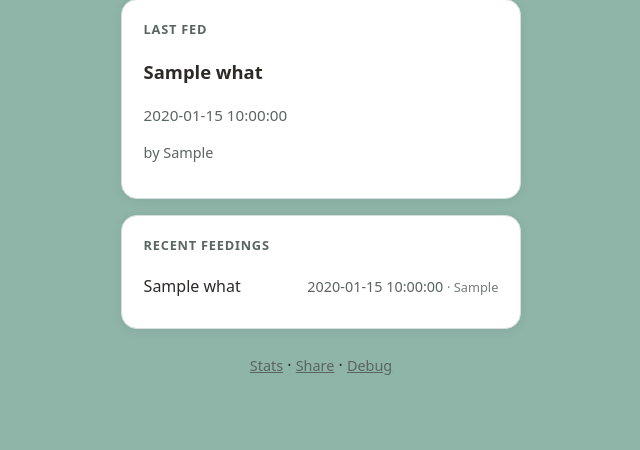
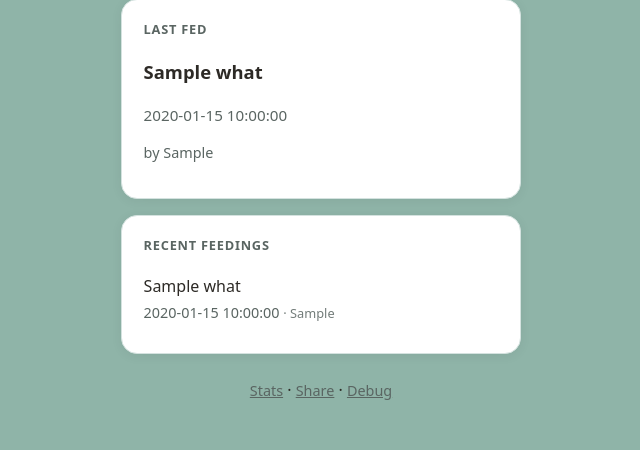
Before and after one commit to Simon-Ince/terry-the-cat, a Flask app: template templates/index.html in a window 1280 px wide. Shown: the part 652-1102 px from the top of the page, without its empty margins (319-959 px from the left). Before the commit the page ends 1027 px from the top, so only its background shows below. Run offline with Flask 2, Linux system fonts and the light colour scheme; the template is opened without the code that fills it: most values are stand-ins (such as "Sample title", 1, 10 or a date in 2020); some libraries are stand-ins or nearby versions.

Commit message:
Fix recent feedings list overflow: allow what and meta to wrap
- Remove white-space: nowrap from meta; add flex-wrap, min-width: 0
- Allow .what and .meta to wrap with overflow-wrap/word-break so long text stays in card

Co-authored-by: Cursor <cursoragent@cursor.com>

```diff
--- a/templates/index.html
+++ b/templates/index.html
@@ -137,17 +137,32 @@
 
     .feedings-list { list-style: none; padding: 0; margin: 0; }
     .feedings-list li {
-      min-height: 44px;
       padding: 0.6rem 0;
       border-bottom: 1px solid var(--border);
       display: flex;
-      justify-content: space-between;
-      align-items: center;
-      gap: 1rem;
+      flex-wrap: wrap;
+      align-items: baseline;
+      gap: 0.25rem 1rem;
+      min-width: 0;
     }
     .feedings-list li:last-child { border-bottom: none; }
-    .feedings-list .what { font-weight: 500; font-size: 1rem; }
-    .feedings-list .meta { font-size: 0.9rem; color: var(--muted); white-space: nowrap; text-align: right; }
+    .feedings-list .what {
+      font-weight: 500;
+      font-size: 1rem;
+      min-width: 0;
+      flex: 1 1 12rem;
+      overflow-wrap: break-word;
+      word-break: break-word;
+    }
+    .feedings-list .meta {
+      font-size: 0.9rem;
+      color: var(--muted);
+      min-width: 0;
+      flex: 0 1 auto;
+      overflow-wrap: break-word;
+      word-break: break-word;
+      text-align: right;
+    }
     .feedings-list .meta .rel { }
     .feedings-list .meta .exact { font-size: 0.8rem; opacity: 0.85; }
     .empty-state { color: var(--muted); font-style: italic; padding: 0.5rem 0; }
```
